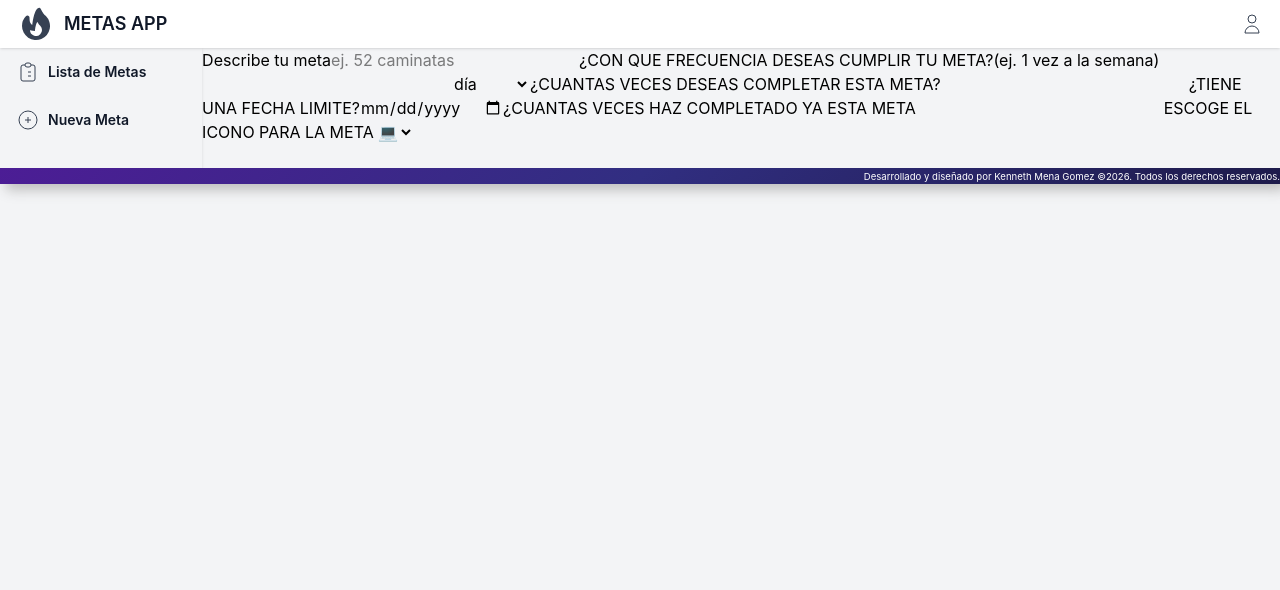
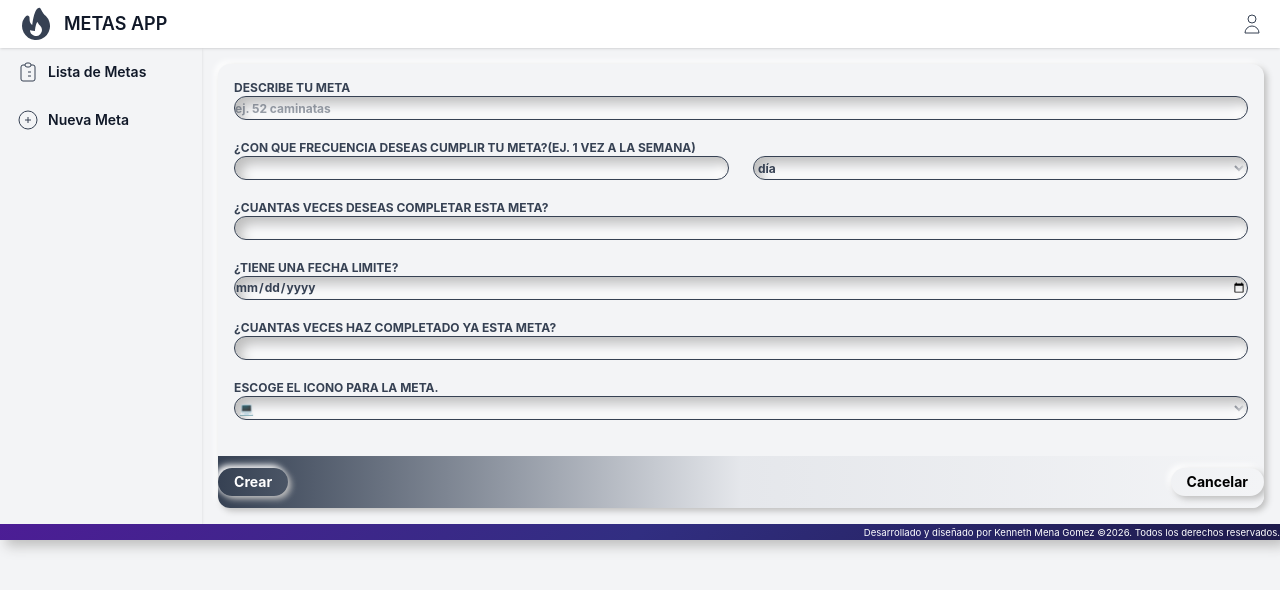
Before and after one commit to Kenneth32Mena/metasApp, a React (Vite) app: page / in a window 1280 px wide. Shown: the top 590 px of the page. Built offline with nearby package versions, Linux system fonts and the light colour scheme.

Commit message:
Estilos de Detalles.jsx

```diff
--- a/src/components/lista/App.css
+++ b/src/components/lista/App.css
@@ -1,13 +1,13 @@
 @reference "../../styles.css";
 .tarjeta {
-    @apply rounded-xl m-4 text-gray-700 text-xs mx-4 neu-flat
+    @apply rounded-xl m-4 text-gray-700 text-xs mx-4 neu-flat overflow-hidden
 }
 
 .boton {
   @apply text-sm font-bold py-1 px-4 rounded-full cursor-pointer;
 }
 .boton--negro {
-  @apply text-black neu-flat hover:bg-gray-300;
+  @apply text-white neu-flat hover:bg-gray-300;
 }
 
 .boton--rojo {
@@ -15,5 +15,12 @@
 }
 
 .boton--gris {
-  @apply neu-flat hover:bg-gray-200;
+  @apply text-black neu-flat hover:bg-gray-200;
 }
+
+.label{
+  @apply block uppercase text-xs font-bold mb-6 h-9;
+}
+.input {
+  @apply neu-concave w-full border rounded-xl bg-gray-100 h-6
+}
--- /dev/null
+++ b/src/components/nueva/Detalles.module.css
@@ -0,0 +1,5 @@
+@reference "../../styles.css";
+
+.botones{
+    @apply bg-linear-to-r from-gray-700 via-gray-200 to-gray-100 py-3 flex justify-between;
+}
--- a/src/components/nueva/Nueva.jsx
+++ b/src/components/nueva/Nueva.jsx
@@ -1,47 +1,50 @@
+import estilos from './Detalles.module.css';
 function Nueva() {
     const frecuencias = ["día", "semana", "mes", "año"];
     const iconos = ["💻", "🏃‍♂️", "📚", "✈️", "💵"];
 
 
     return (
-        <div>
-            <form action="#">
-                <label>
+        <div className="tarjeta">
+            <form action="#" className="p-4">
+                <label className="label">
                     Describe tu meta
-                    <input placeholder="ej. 52 caminatas" />
+                    <input placeholder="ej. 52 caminatas" className="input" />
                 </label>
-                <label>
+                <label className="label">
                     ¿CON QUE FRECUENCIA DESEAS CUMPLIR TU META?(ej. 1 vez a la semana)
-                    <input type="number" />
-                    <select>
+                    <div className="flex mb-6">
+                    <input type="number" className="input mr-6" />
+                    <select className="input">
                         {frecuencias.map(frecuencia=> <option value={frecuencia}>{frecuencia}</option>)}
                     </select>
+                    </div>
                 </label>
-                <label>
+                <label className="label">
                     ¿CUANTAS VECES DESEAS COMPLETAR ESTA META?
-                    <input type="number" />
+                    <input type="number"className="input" />
                 </label>
-                <label>
+                <label className="label">
                     ¿TIENE UNA FECHA LIMITE?
-                    <input type="date" />
+                    <input type="date" className="input" />
                 </label>
-                <label>
-                    ¿CUANTAS VECES HAZ COMPLETADO YA ESTA META
-                    <input type="number" />
+                <label className="label">
+                    ¿CUANTAS VECES HAZ COMPLETADO YA ESTA META?
+                    <input type="number" className="input" />
 
                 </label>
-                <label>
-                    ESCOGE EL ICONO PARA LA META
-                    <select>
+                <label className="label">
+                    ESCOGE EL ICONO PARA LA META.
+                    <select className='input'>
                         {iconos.map(icono => <option value={icono}>{icono}</option>)}
 
                     </select>
                 </label>
             </form>
-            <div>
-                <button></button>
+            <div className={estilos.botones}>
+                <button className="boton boton--negro">Crear</button>
 
-                <button></button>
+                <button className="boton boton--gris"> Cancelar</button>
             </div>
         </div>
     );
```
